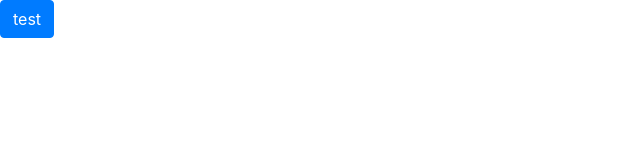
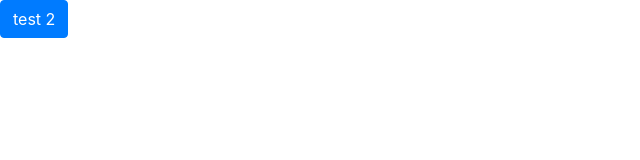
Before and after one commit to jchrtek/test, a website: page pages/index.html in a window 1280 px wide. Shown: the full height of the page, 0-640 px from the left. Drawn offline with nearby package versions, Linux system fonts and the light colour scheme.

Commit message:
rename button

```diff
--- a/pages/index.html
+++ b/pages/index.html
@@ -4,6 +4,6 @@
 </head>
 
 <body>
-  <button class="btn btn-primary">test</button>
+  <button class="btn btn-primary">test 2</button>
 </body>
 </html>
```
